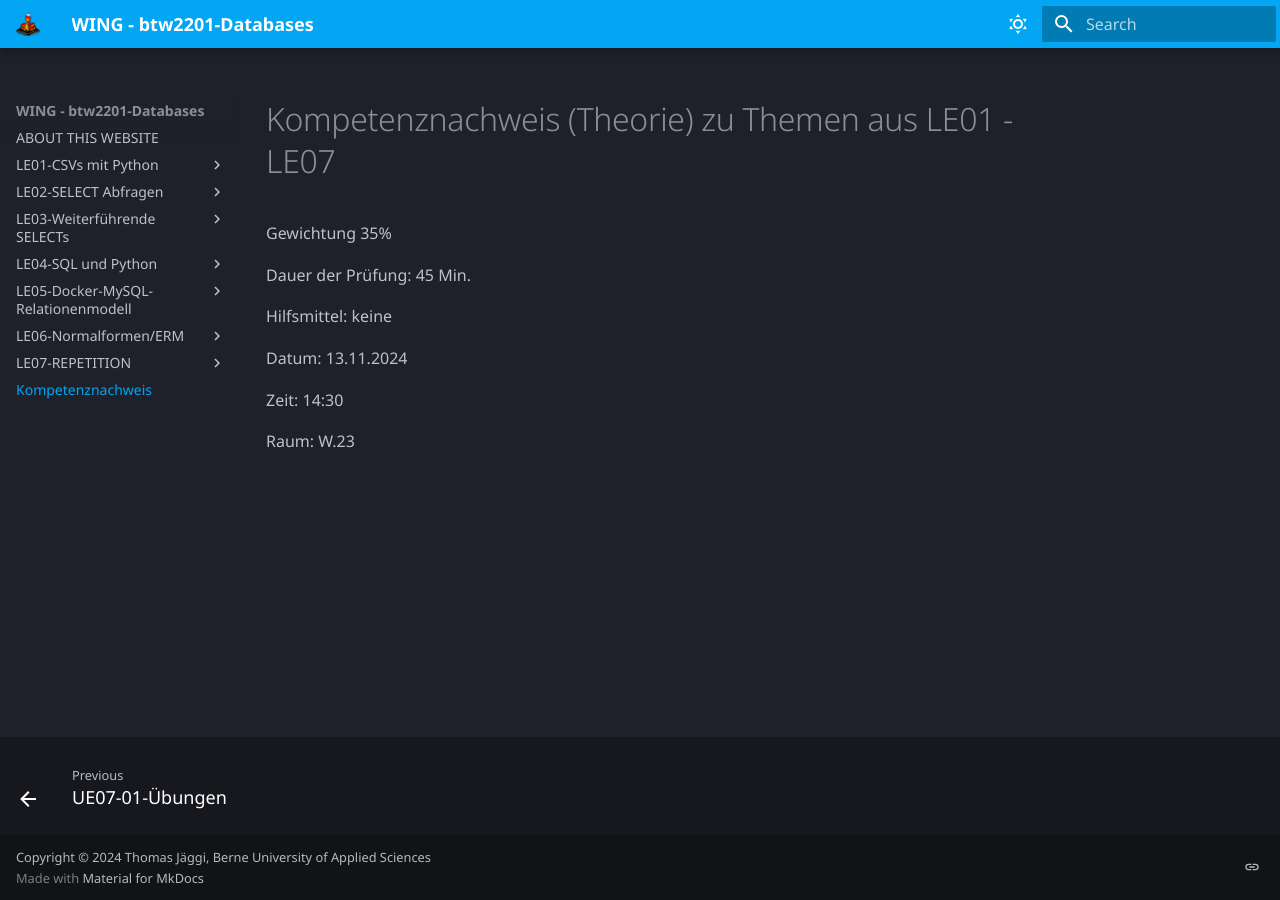
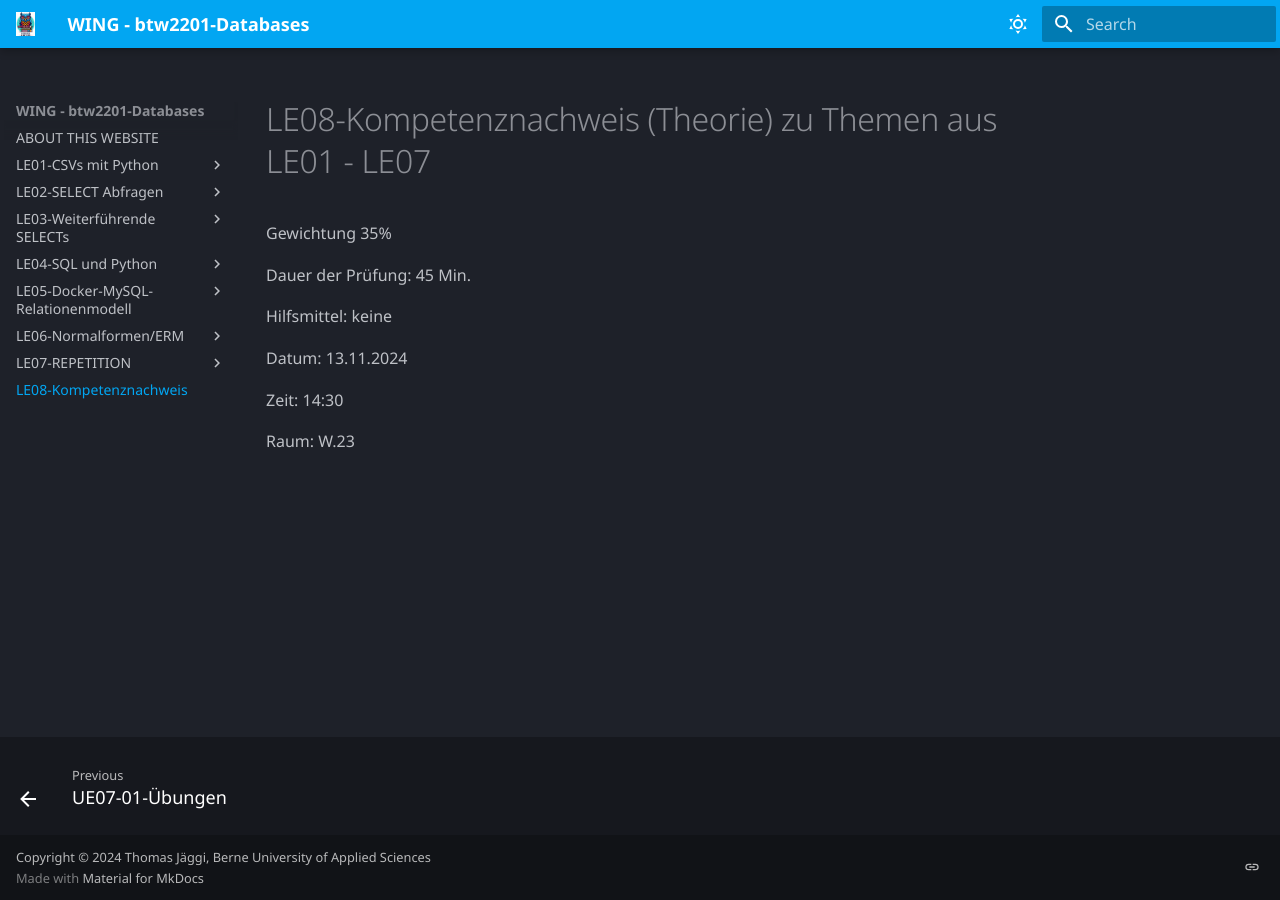
Before and after one commit to tjaeggi/btw2201_databases, an MkDocs documentation site: the page built from docs/lekn/README.md, in a window 1280 px wide. Built offline with MkDocs 1.6.1 and Material for MkDocs 9.7.7, drawn with Linux system fonts in a browser that asks for light colours; some web fonts are replaced.

Commit message:
Tue Nov 12 05:23:05 PM CET 2024

```diff
--- a/docs/lekn/README.md
+++ b/docs/lekn/README.md
@@ -1,4 +1,4 @@
-# Kompetenznachweis (Theorie) zu Themen aus LE01 - LE07
+# LE08-Kompetenznachweis (Theorie) zu Themen aus LE01 - LE07
 
 Gewichtung 35%
 
--- a/mkdocs.yml
+++ b/mkdocs.yml
@@ -9,8 +9,8 @@ theme:
     #code: Red Hat Mono
     code: Noto Mono
     #code: Ubuntu Mono
-  logo:  assets/Micropython-logo.svg.png
-  favicon: assets/Micropython-logo.svg.png
+  logo:  assets/LearningServicesLogo.png
+  favicon: assets/LearningServicesLogo.png
   #icon:
   #  logo: fontawesome/solid/face-smile-beam
   palette:
@@ -128,5 +128,5 @@ nav:
   - 'LE07-REPETITION':
       - le07/README.md
       - 'UE07-01-Übungen': le07/ue07-01.md
-  - 'Kompetenznachweis':
+  - 'LE08-Kompetenznachweis':
       - lekn/README.md
```
Also changed, not shown: docs/assets/LearningServicesLogo.png (added).
